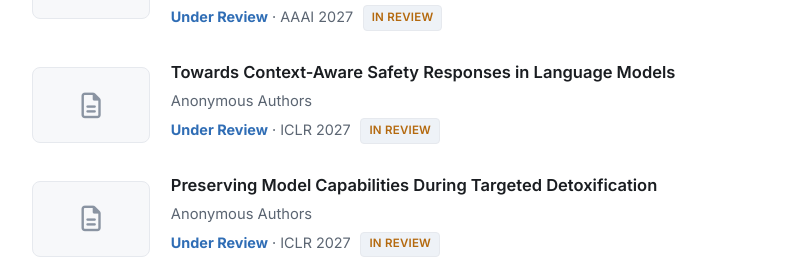
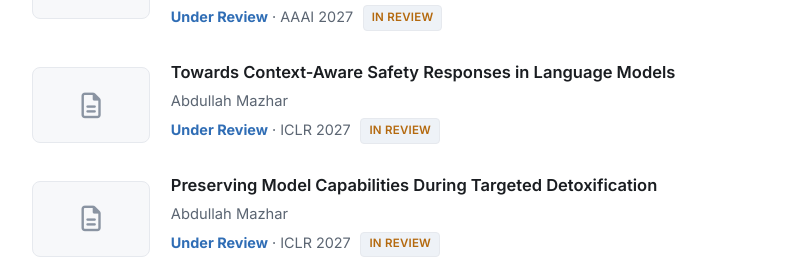
Before and after one commit to abdullahmazhar511/abdullahmazhar511.github.io, a plain HTML site: page index.html in a window 1280 px wide. Shown: the part 2262-2535 px from the top of the page, without its empty margins (398-1185 px from the left). Drawn offline with Linux system fonts and the light colour scheme.

Commit message:
Update index.html

```diff
--- a/index.html
+++ b/index.html
@@ -344,7 +344,7 @@
           <div class="pub-thumb"><i class="fa-regular fa-file-lines" style="font-size:1.6rem;color:var(--faint)"></i></div>
           <div>
             <span class="pub-title">Towards Context-Aware Safety Responses in Language Models</span>
-            <span class="pub-authors">Anonymous Authors</span>
+            <span class="pub-authors">Abdullah Mazhar</span>
             <span class="venue"><b>Under Review</b> · ICLR 2027 <span class="badge review">In Review</span></span>
           </div>
         </div>
@@ -353,7 +353,7 @@
           <div class="pub-thumb"><i class="fa-regular fa-file-lines" style="font-size:1.6rem;color:var(--faint)"></i></div>
           <div>
             <span class="pub-title">Preserving Model Capabilities During Targeted Detoxification</span>
-            <span class="pub-authors">Anonymous Authors</span>
+            <span class="pub-authors">Abdullah Mazhar</span>
             <span class="venue"><b>Under Review</b> · ICLR 2027 <span class="badge review">In Review</span></span>
           </div>
         </div>
```
